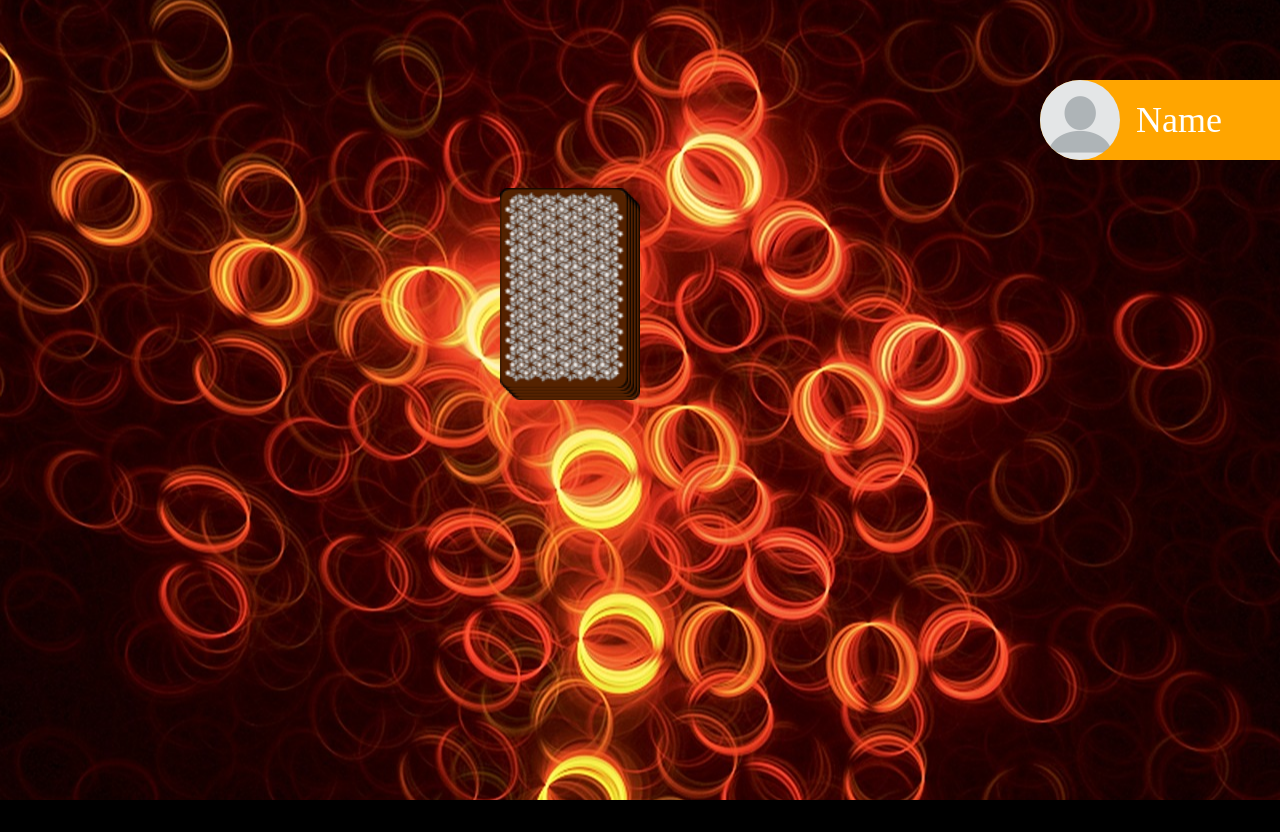
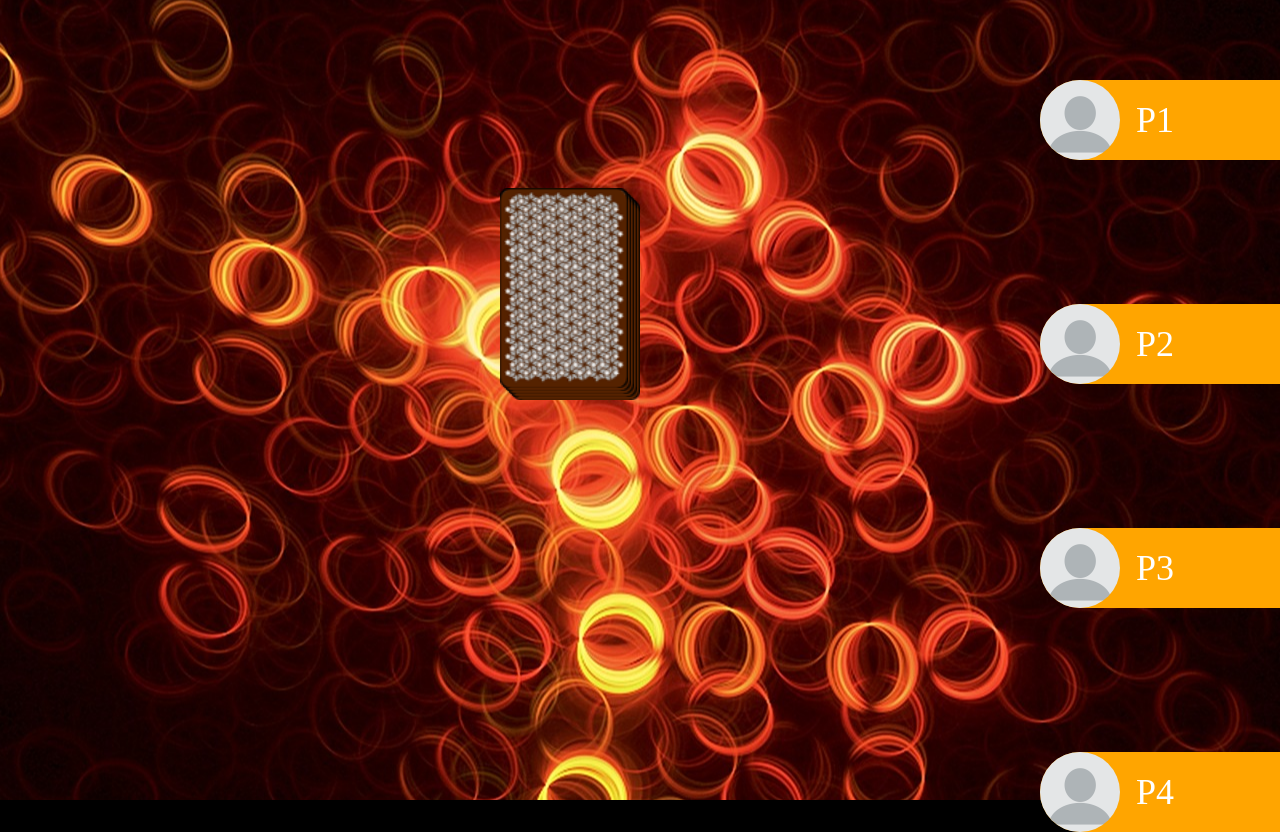
Before and after one commit to ZZDome/NG_RingOfFire, an Angular app in the folder RingOfFire/: page /game in a window 1280 px wide. Before the commit the page ends 800 px from the top, so only its background shows below. Built offline with nearby package versions, Linux system fonts and the light colour scheme.

Commit message:
update player

```diff
--- a/RingOfFire/src/app/game/game.component.html
+++ b/RingOfFire/src/app/game/game.component.html
@@ -1,4 +1,9 @@
-<app-player style="top: 10vh;" class="playerPosition"></app-player>
+<app-player
+    *ngFor="let player of game.players; let i = index;"
+    [name]="player"
+    [ngStyle]="{'top.rem': 5 +  (i * 14)}"
+    class="playerPosition">
+</app-player>
 <div class="field">
     <div class="cardStack">
         <!-- card stack -->
--- a/RingOfFire/src/app/models.ts
+++ b/RingOfFire/src/app/models.ts
@@ -1,5 +1,5 @@
 export class Game {
-    public players: string[] = [];
+    public players: string[] = ['P1', 'P2', 'P3', 'P4'];
     public stack: string[] = [];
     public playedCards: string[] = [];
     public currentPlayer: number = 0;
--- a/RingOfFire/src/app/player/player.component.html
+++ b/RingOfFire/src/app/player/player.component.html
@@ -1,4 +1,4 @@
 <div class="player">
     <img src="../../assets/img/blank-profile.png" alt="">
-    <span>Name</span>
+    <span>{{ name }}</span>
 </div>
--- a/RingOfFire/src/app/player/player.component.ts
+++ b/RingOfFire/src/app/player/player.component.ts
@@ -1,4 +1,4 @@
-import { Component } from '@angular/core';
+import { Component, Input } from '@angular/core';
 
 @Component({
   selector: 'app-player',
@@ -7,4 +7,6 @@ import { Component } from '@angular/core';
 })
 export class PlayerComponent {
 
+  @Input() name;
+
 }
```
